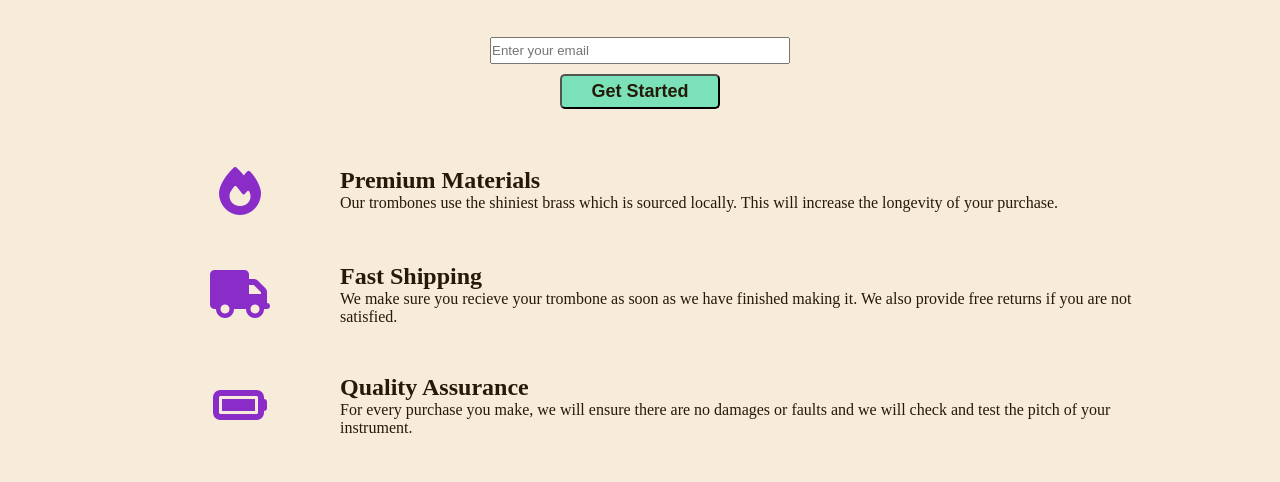
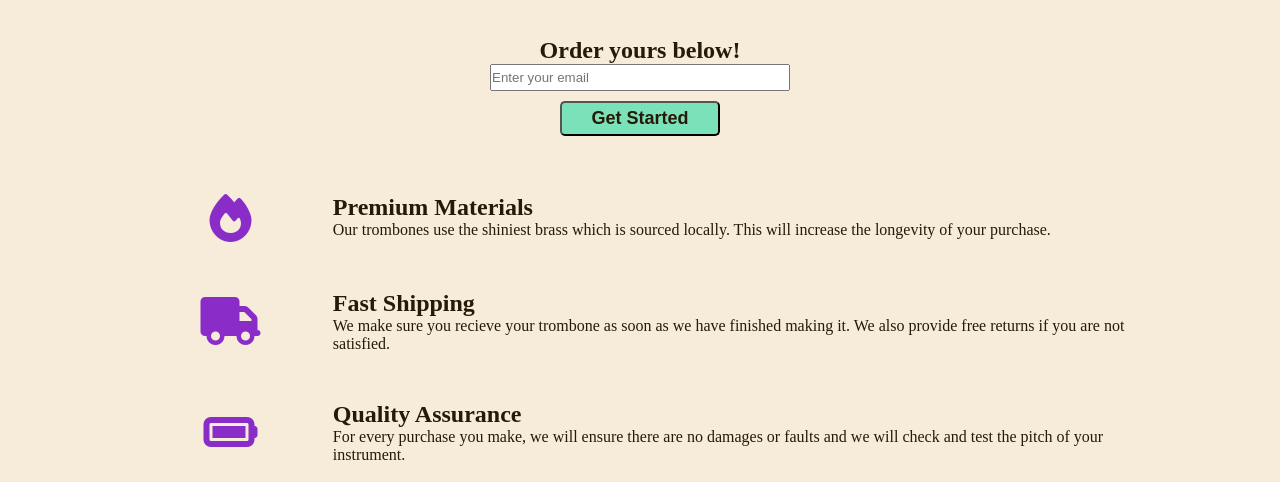
Before and after one commit to velezam/freeCodeCamp, a plain HTML site: page Responsive Web Design/Product Landing Page/index.html in a window 1280 px wide. Shown: the part 248-730 px from the top of the page. Drawn offline with Linux system fonts and the light colour scheme; grey boxes are pictures that could not be loaded.

Commit message:
added email box header and fixed content sizing

```diff
--- a/Responsive Web Design/Product Landing Page/index.html
+++ b/Responsive Web Design/Product Landing Page/index.html
@@ -20,6 +20,7 @@
     </header>
 
     <form action="https://www.freecodecamp.com/email-submit" method="get" id="form">
+      <label for="email"><h2>Order yours below!</h2></label>
       <input type="email" name="email" id="email" placeholder="Enter your email" required />
       <input id="submit" type="submit" value="Get Started" class="button" />
     </form>
--- a/Responsive Web Design/Product Landing Page/styles.css
+++ b/Responsive Web Design/Product Landing Page/styles.css
@@ -106,18 +106,20 @@ a:hover {
 .features {
   display: flex;
   margin: 3em auto;
-  max-width: 1000px;
+  max-width: 80vw;
+  padding: 0 2rem;
+
 }
 
 .icon {
   display: flex;
   align-items: center;
   justify-content: center;
-  width: 20vw;
+  width: 20%;
 }
 
 .description {
-  width: 80vw;
+  width: 80%;
 }
 
 i {
@@ -195,6 +197,7 @@ form {
   margin: 3em auto;
   text-align: center;
   max-width: 40vw;
+  padding: 0 20px;
 }
 
 .pricing * + * {
```
